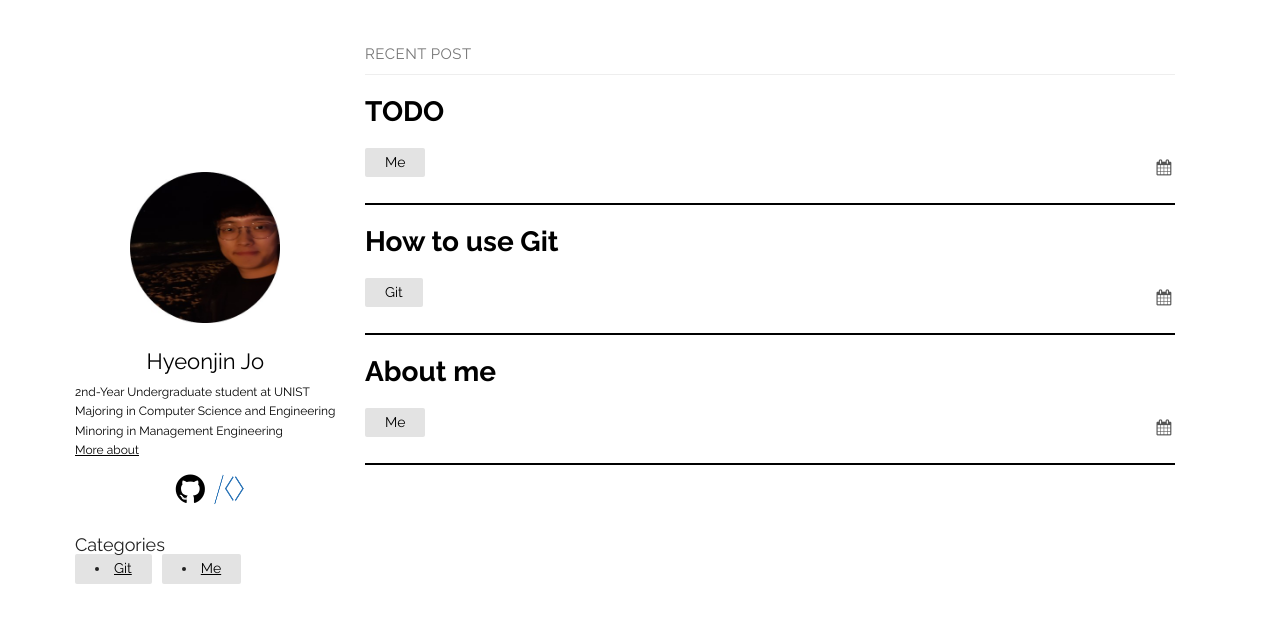
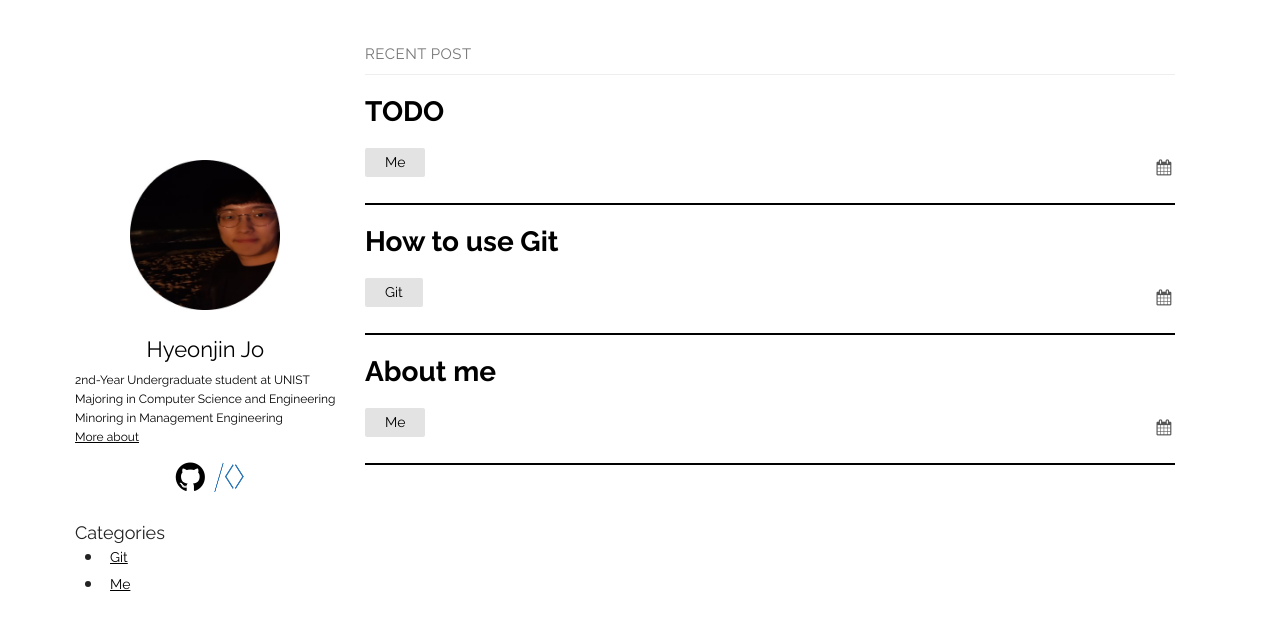
Before and after one commit to thinkin9/test, a Jekyll site: the page built from index.md, in a window 1280 px wide. Shown: the top 630 px of the page. Built offline with Jekyll 4.4.1, drawn with Linux system fonts in a browser that asks for light colours.

Commit message:
20200707

```diff
--- a/_layouts/default.html
+++ b/_layouts/default.html
@@ -47,18 +47,18 @@
       </ul>
       <div class="site-category" style="font-size: 18px; margin-bottom: 0.5em;">Categories
         <br>
-        <li><a href="/test/category/Git.html">Git</a>
+        <li><a href="/test/category/Git.html" style="font-size: 14px;">Git</a>
           <ul>
             {% for post in site.categories["Git"] %}
-              <li><a href="{{post.url}}">{{post.title}}</a>
+              <li><a href="https://thinkin9.github.io/test/{{post.url}}">{{post.title}}</a>
               </li>
             {% endfor %}
           </ul>
         </li>
-        <li><a href="/test/category/Me.html">Me</a>
+        <li><a href="/test/category/Me.html" style="font-size: 14px;">Me</a>
           <ul>
             {% for post in site.categories["Me"] %}
-              <li><a href="{{post.url}}">{{post.title}}</a>
+              <li><a href="https://thinkin9.github.io/test/{{post.url}}">{{post.title}}</a>
               </li>
             {% endfor %}
           </ul>
--- a/_sass/plain.scss
+++ b/_sass/plain.scss
@@ -251,7 +251,6 @@ main {
 
 .site-category{
   font-size: 22px;
-  background-color: white;
   color: #222222;
   font-weight: normal;
   text-align: left;
@@ -265,15 +264,8 @@ main {
     margin: 0 auto;
   }
   li{
-    font-size: 14px;
-    float: left;
-    background-color: #e3e3e3;
-    padding: 5px 20px;
-    border-radius: 2px;
-    @media screen and (max-width: $mobileW) {
-      margin-top: 5px;
-    }
-    margin-right: 10px;
+    line-height: 1.5;
+    margin-left: 10px;
   }
   li a{
     transition: none;
```
